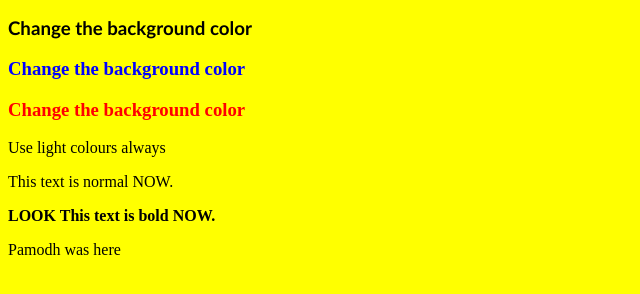
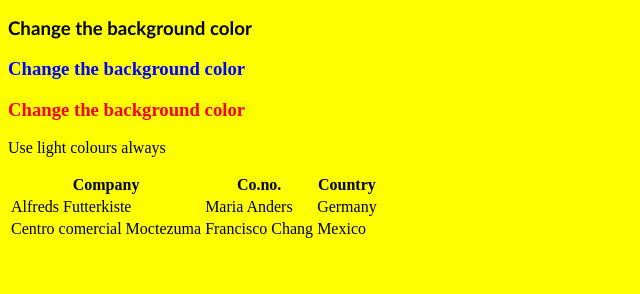
Before and after one commit to farhan156/change-background, a plain HTML site: page index.html in a window 1280 px wide. Shown: the part 90-384 px from the top of the page, without its empty margins (0-640 px from the left). Drawn offline with Linux system fonts and the light colour scheme.

Commit message:
Update index.html

```diff
--- a/index.html
+++ b/index.html
@@ -14,18 +14,26 @@
 
 <h3><font color="red">Change the background color</font></h3>
 
-  <p> Use light colours always</P>
+  <p> Use light colours always</p>
 
+  <table>
+  <tr>
+    <th>Company</th>
+    <th>Co.no.</th>
+    <th>Country</th>
+  </tr>
+  <tr>
+    <td>Alfreds Futterkiste</td>
+    <td>Maria Anders</td>
+    <td>Germany</td>
+  </tr>
+  <tr>
+    <td>Centro comercial Moctezuma</td>
+    <td>Francisco Chang</td>
+    <td>Mexico</td>
+  </tr>
+</table>
 
-
-
-
-
-
-<p>This text is normal NOW.</p>
-
-<p><b>LOOK This text is bold NOW.</b></p>
-  <p>Pamodh was here</p>
 
 </body>
 
```
